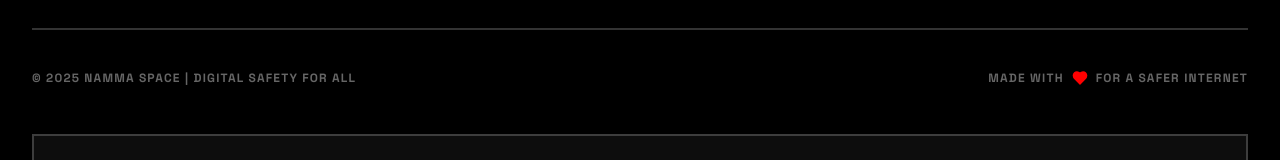
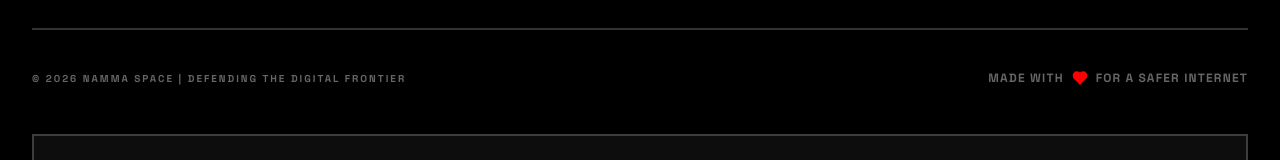
Before and after one commit to prajit07/namma_space, a React (Vite) app: page /terms in a window 1280 px wide. Shown: the part 1122-1282 px from the top of the page. Built offline with nearby package versions, Linux system fonts and the light colour scheme; no server answers; the HTML template or start-up script is replaced by a standard one.

Commit message:
fix: update copyright to 2026

```diff
--- a/src/components/Footer.tsx
+++ b/src/components/Footer.tsx
@@ -72,8 +72,8 @@ const Footer = () => {
         </div>
 
         <div className="border-t-2 border-white/20 pt-10 flex flex-col md:flex-row items-center justify-between gap-6 overflow-hidden">
-          <p className="text-white/40 text-xs font-black uppercase tracking-widest">
-            © 2025 NAMMA SPACE | DIGITAL SAFETY FOR ALL
+          <p className="text-white/40 text-[10px] font-black uppercase tracking-[0.2em]">
+            © 2026 NAMMA SPACE | DEFENDING THE DIGITAL FRONTIER
           </p>
           <p className="text-white/40 text-xs font-black uppercase tracking-widest flex items-center gap-2">
             MADE WITH <Heart className="w-4 h-4 text-destructive fill-current" /> FOR A SAFER INTERNET
```
